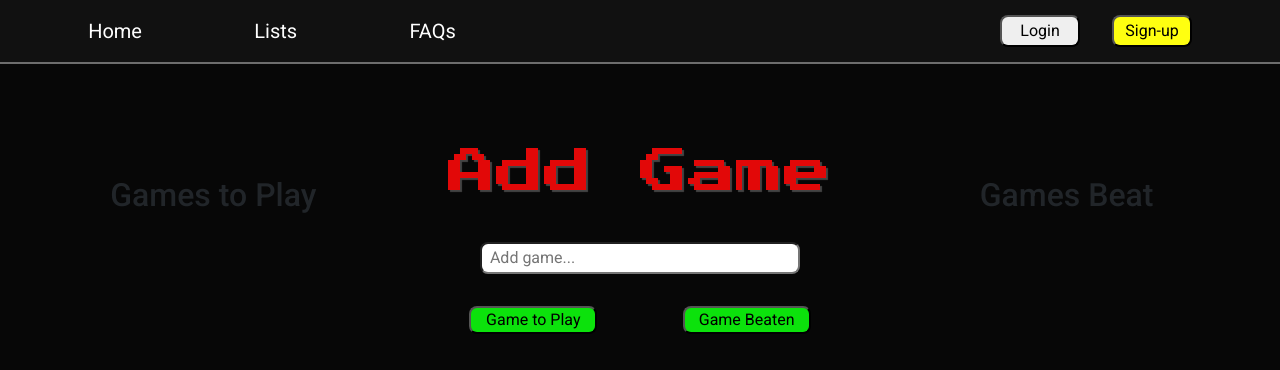
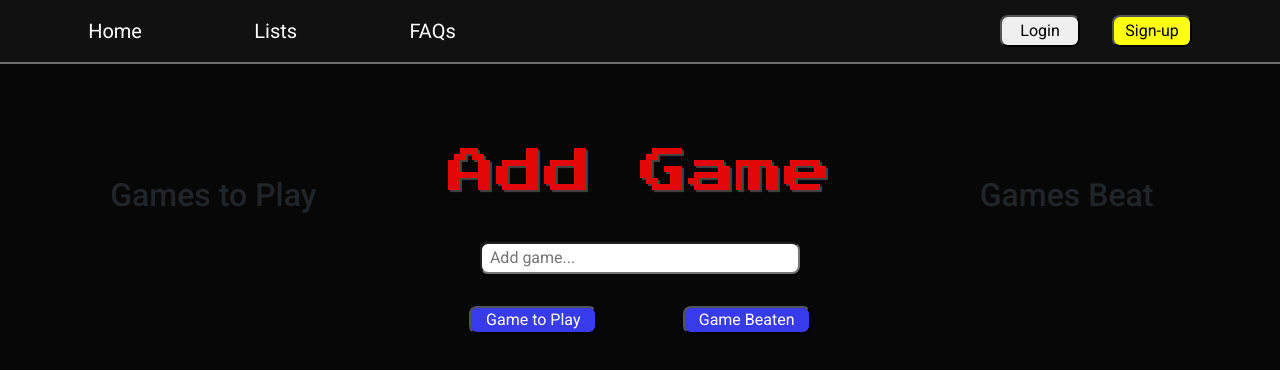
Before and after one commit to PaulGallagher37/home_screen, a React (Create React App) app: page /list in a window 1280 px wide. Shown: the top 370 px of the page. Built offline with nearby package versions, Linux system fonts and the light colour scheme.

Commit message:
working on List functionality

```diff
--- a/src/components/List.js
+++ b/src/components/List.js
@@ -1,6 +1,10 @@
 import Navbar from "./Navbar";
+import { useState } from "react";
 
 function List() {
+
+    const [ gamesToPlay, setGamesToPlay ] = useState("");
+    const [ gamesBeat, setGamesBeat ] = useState("");
 
      function handleSubmit(event) {
 
@@ -11,7 +15,9 @@ function List() {
 
         <div>
             <Navbar />
+            <form>
                 <div className="main-list-container">
+
 
                     <div className="list-container">
                         <h2>Games to Play</h2>
@@ -21,13 +27,13 @@ function List() {
                         <h1 className="list-addgame-h1">Add Game</h1>
                         <input
                             className="list-addgame-input"
+                            type="text"
                             placeholder="  Add game..."
-                        onSubmit={handleSubmit}
                         >
                         </input>
                         <div className="list-button-container">
-                        <button className="list-button">Game to Play</button>
-                        <button className="list-button">Game Beaten</button>
+                            <button className="list-button" onClick={handleSubmit}>Game to Play</button>
+                            <button className="list-button" onClick={handleSubmit}>Game Beaten</button>
                         </div>
                     </div>
 
@@ -36,6 +42,7 @@ function List() {
                     </div>
 
                 </div>
+            </form>
         </div>
 
     )
--- a/src/index.css
+++ b/src/index.css
@@ -206,12 +206,13 @@ body {
 }
 
 .list-button {
-  background-color: rgb(12, 226, 12);
+  background-color: rgb(56, 59, 233);
   border-radius: 0.5rem;
   width: 8rem;
+  color: white;
 }
 
 .list-button:hover {
-  color: white;
+  border: solid red 2px;
   transition: 0.25s;
 }
```
Lines whose indentation alone changed are shown as unchanged.
